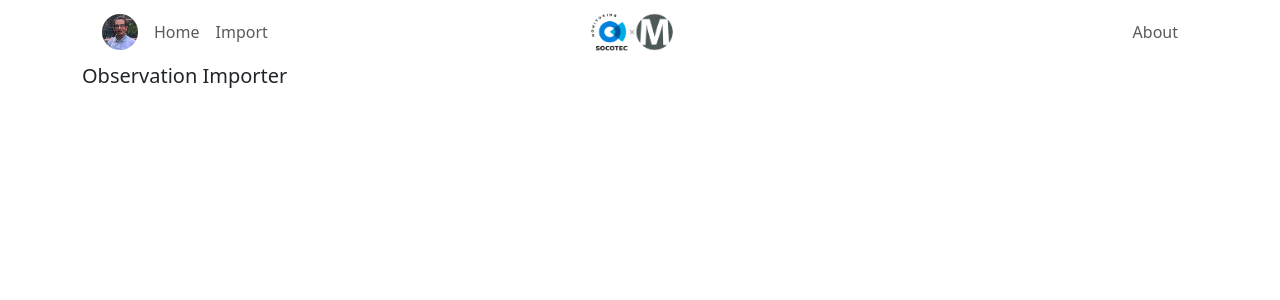
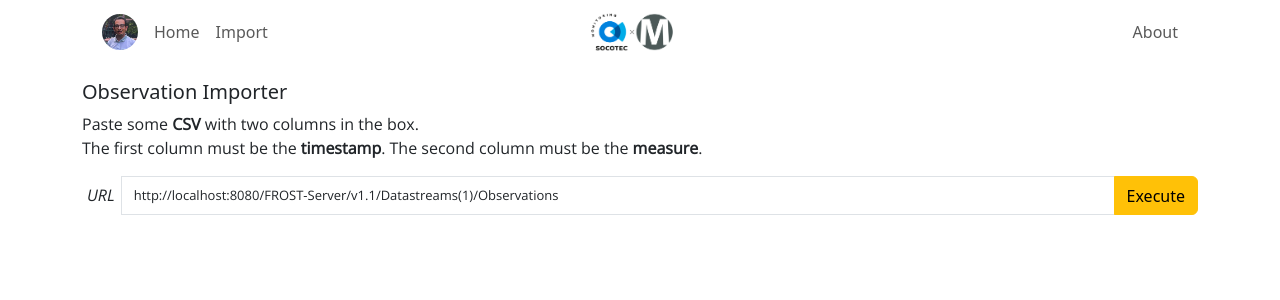
Before and after one commit to salahelfarissi/aps-gis-iot, a React (Create React App) app in the folder packages/front/: page /import in a window 1280 px wide. Shown: the top 300 px of the page. Built offline with nearby package versions, Linux system fonts and the light colour scheme; no server answers; what cesium, react-plotly.js would draw is missing.

Commit message:
Added input for import component

```diff
--- a/packages/front/public/index.html
+++ b/packages/front/public/index.html
@@ -15,7 +15,7 @@
   <!-- Google Fonts -->
   <link rel="preconnect" href="https://fonts.googleapis.com">
   <link rel="preconnect" href="https://fonts.gstatic.com" crossorigin>
-  <link href="https://fonts.googleapis.com/css2?family=Open+Sans:ital@1&family=Roboto&display=swap" rel="stylesheet">
+  <link href="https://fonts.googleapis.com/css2?family=Open+Sans:ital@0;1&family=Roboto&display=swap" rel="stylesheet">
   <title>Mesium</title>
 </head>
 
--- a/packages/front/src/App.scss
+++ b/packages/front/src/App.scss
@@ -1,4 +1,6 @@
 @import "~bootstrap/scss/bootstrap";
+
+$primary: #0082de;
 
 html,
 body {
@@ -14,7 +16,7 @@ body {
 }
 
 p {
-  font-family: Helvetica, sans-serif;
+  font-family: Open Sans, sans-serif;
   font-size: 16px;
   margin: 0;
   height: 100%;
@@ -23,6 +25,7 @@ p {
 h1 {
   font-size: 20px !important;
   margin-top: 0;
+  color: $primary;
 }
 
 .plot {
--- a/packages/front/src/components/Import.js
+++ b/packages/front/src/components/Import.js
@@ -1,10 +1,39 @@
-import React from "react";
-import { Container } from "reactstrap";
+import React, { useState } from "react";
+import { Container, Row, Input, Label, FormGroup, Form, Button } from "reactstrap";
 
 export default function Import() {
+  const [url, setUrl] = useState("http://localhost:8080/FROST-Server/v1.1/Datastreams(1)/Observations");
+
+  const execute = () => {
+    console.log("execute");
+  }
+
   return (
-    <Container>
-      <h1>Observation Importer</h1>
+    <Container className="mt-3">
+      <Row>
+        <h1>Observation Importer</h1>
+        <p>Paste some <b>CSV</b> with two columns in the box.<br></br> The first column must be the <b>timestamp</b>. The second column must be the <b>measure</b>.</p>
+      </Row>
+      <Row>
+        <Form>
+          <FormGroup className="input-group mb-3">
+            <Label for="url" style={{ fontFamily: 'Open Sans, sans-serif', fontStyle: 'italic', marginLeft: 5, marginRight: 7, paddingTop: 7 }}>
+              URL
+            </Label>
+            <Input
+              id="url"
+              name="url"
+              value={url}
+              type="text"
+              style={{ fontFamily: 'Open Sans, sans-serif', fontSize: 13 }}
+              onChange={e => setUrl(e.target.value)}
+            />
+            <Button color="warning" onClick={execute()}>
+              Execute
+            </Button>
+          </FormGroup>
+        </Form>
+      </Row>
     </Container>
   );
 }
```
